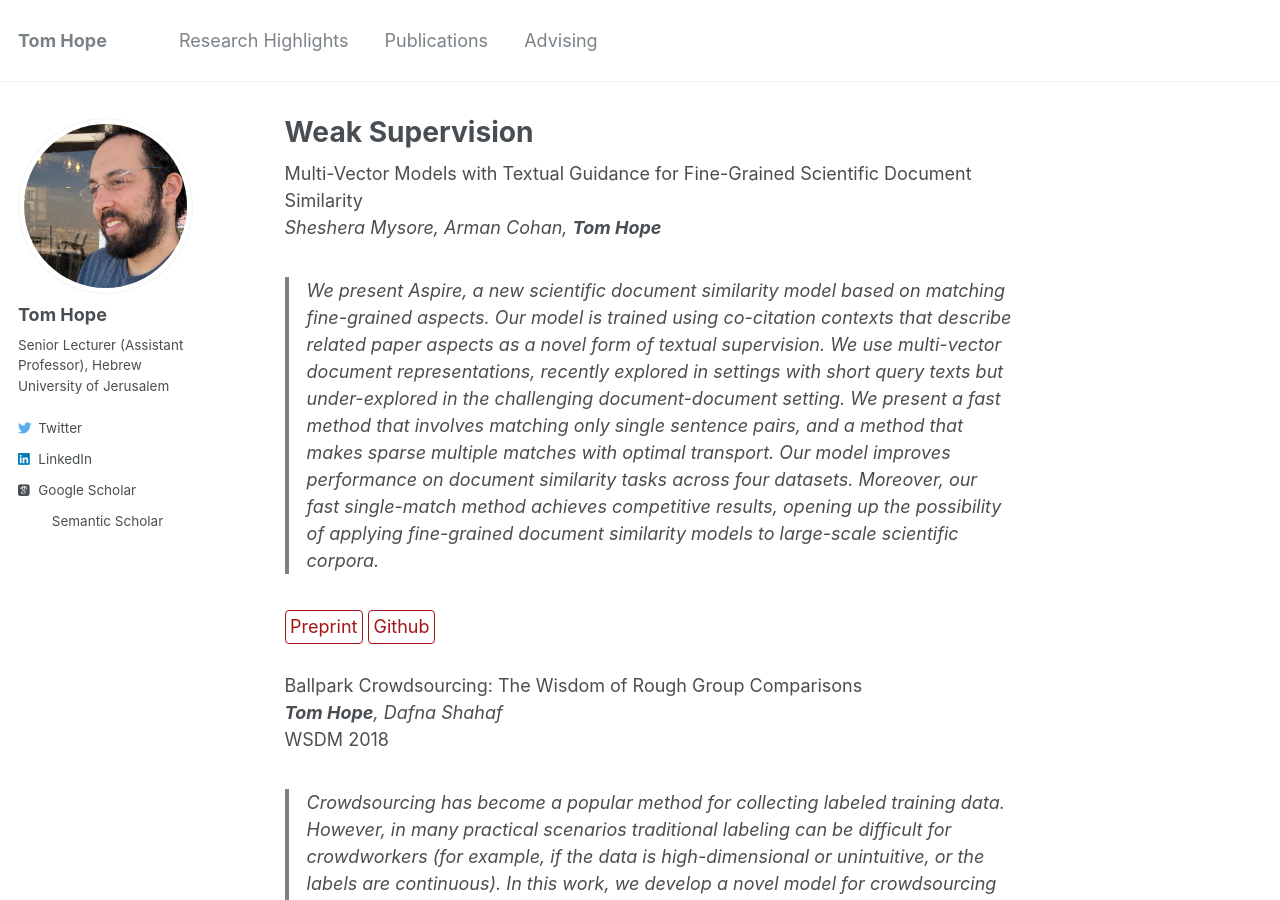
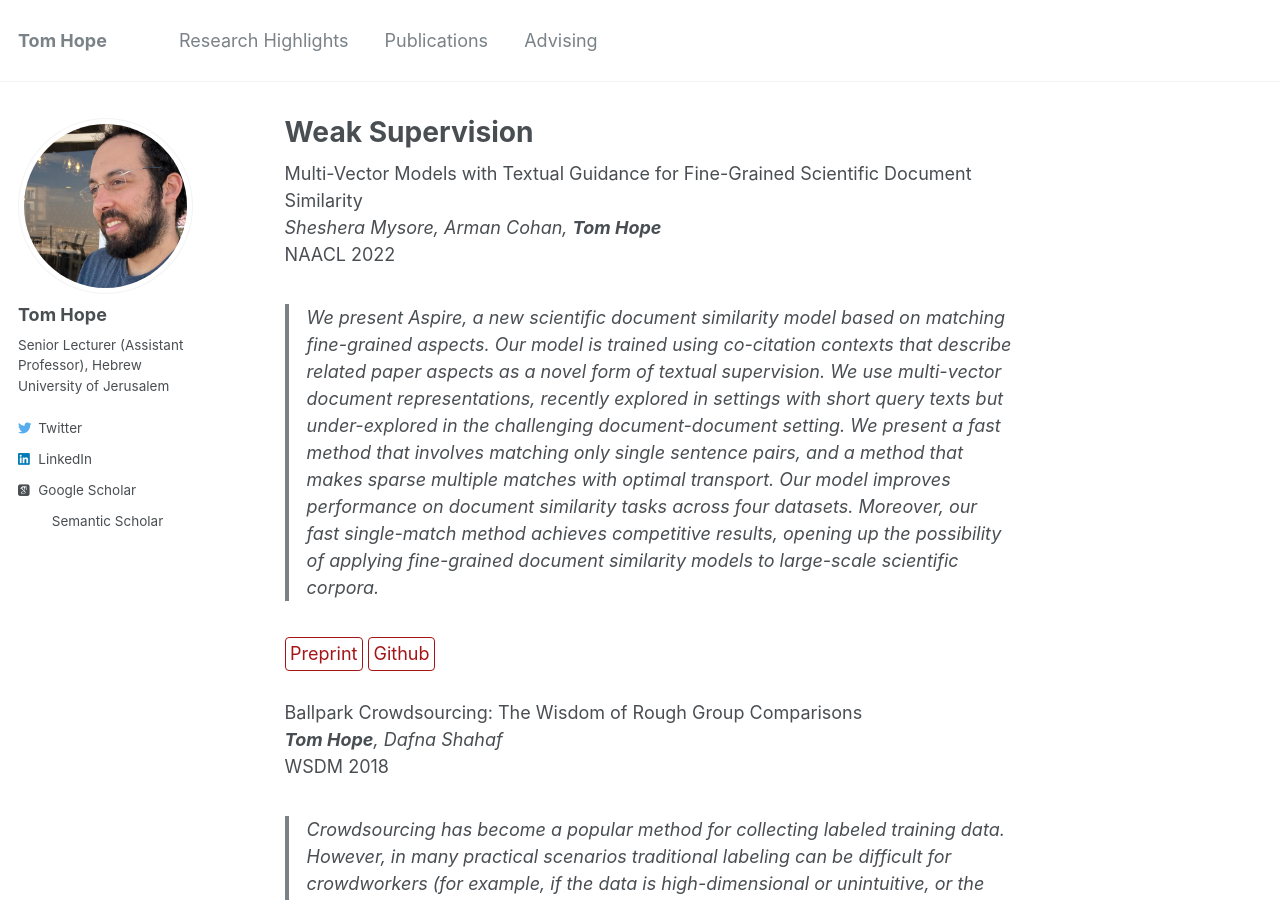
Before and after one commit to tomhoper/tomhoper.github.io, a Jekyll site: the page built from _research/models.md, in a window 1280 px wide and 900 px high. Built offline with Jekyll 4.4.1, drawn with Linux system fonts in a browser that asks for light colours; some web fonts are replaced.

Commit message:
Update models.md

```diff
--- a/_research/models.md
+++ b/_research/models.md
@@ -9,7 +9,8 @@ header:
 ---
 
 Multi-Vector Models with Textual Guidance for Fine-Grained Scientific Document Similarity<br>
-_Sheshera Mysore, Arman Cohan, **Tom Hope**_
+_Sheshera Mysore, Arman Cohan, **Tom Hope**_<br>
+NAACL 2022
 
 > We present Aspire, a new scientific document similarity model based on matching fine-grained aspects. Our model is trained using co-citation contexts that describe related paper aspects as a novel form of textual supervision. We use multi-vector document representations, recently explored in settings with short query texts but under-explored in the challenging document-document setting. We present a fast method that involves matching only single sentence pairs, and a method that makes sparse multiple matches with optimal transport. Our model improves performance on document similarity tasks across four datasets. Moreover, our fast single-match method achieves competitive results, opening up the possibility of applying fine-grained document similarity models to large-scale scientific corpora.
 
```
